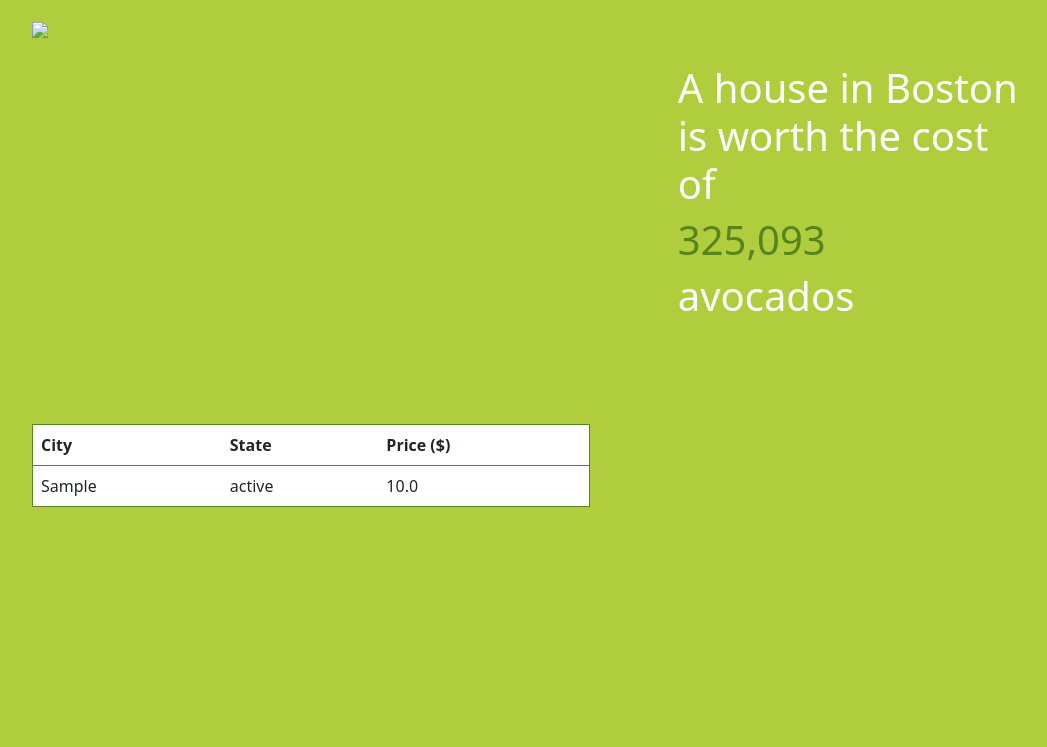
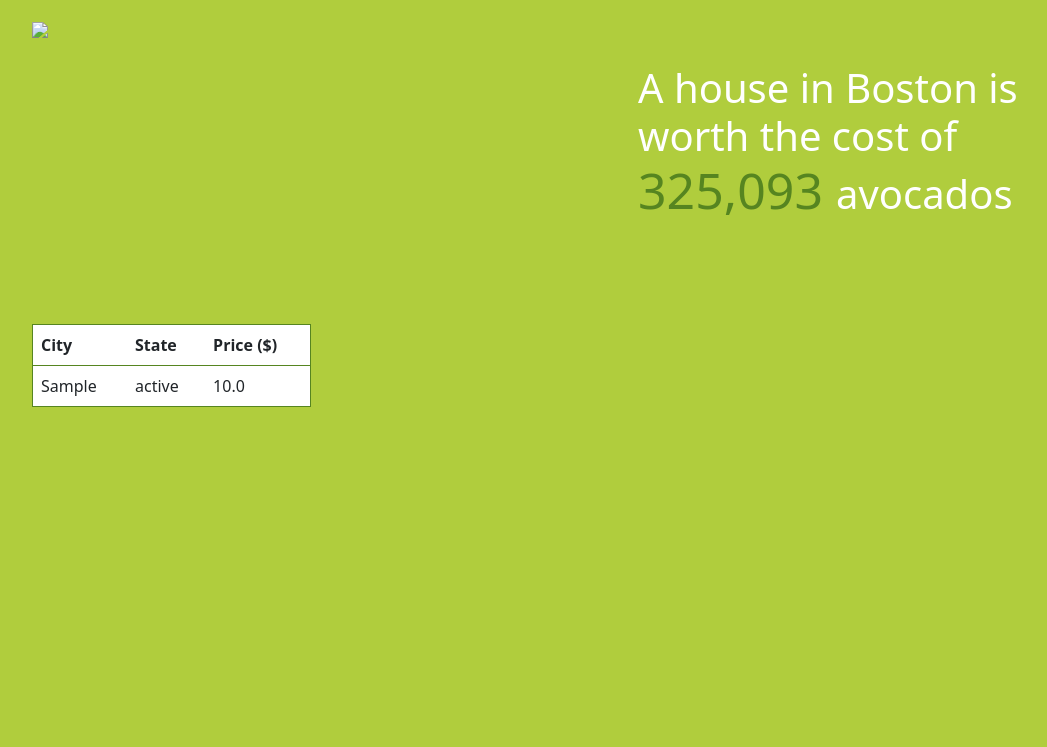
Before and after one commit to akc2022/pricing, a Django app: template website/templates/website/house_price_data.html in a window 1280 px wide. Shown: the part 62-809 px from the top of the page, without its empty margins (50-1097 px from the left). Run offline with Django 4.2, Linux system fonts and the light colour scheme; tables that the repository leaves empty hold one stand-in row (values such as "Sample post"); the template is opened without the code that fills it: values that come from a table or form of the project are taken from there, most other values are stand-ins (such as "Sample title", 1, 10 or a date in 2020); parts of the project's set-up code (start-up, migrations or seed data) failed here and were passed over.

Commit message:
corrected spacing on home price data

```diff
--- a/static/website/css/style.css
+++ b/static/website/css/style.css
@@ -16,4 +16,5 @@
 
 #avocadoCost {
 	color: #568520 !important;
+	font-size: 50px;
 }
--- a/website/templates/website/house_price_data.html
+++ b/website/templates/website/house_price_data.html
@@ -6,15 +6,15 @@
 <div class="col">
   <img src="data:img/png;base64, {{chart| safe}}"/>
 </div>
-<div class="col p-5 d-flex justify-content-center">
-  <div class="row w-75">
-  <h1 class="text-white">A house in Boston is worth the cost of</h1><h1 id="avocadoCost">325,093</h1><h1 class="text-white"> avocados</h1>
+<div class="col d-flex justify-content-center align-items-center">
+  <div class="row">
+  <h1 class="text-white p-5">A house in Boston is worth the cost of <span id="avocadoCost">325,093 </span>avocados</h1>
   </div>
 </div>
 </div>
 <div class="row">
 <div class ="col pt-5">
-<table class="table w-50">
+<table class="table w-25">
   <tr>
     <th scope = "col">City</th>
     <th scope = "col">State</th>
```
